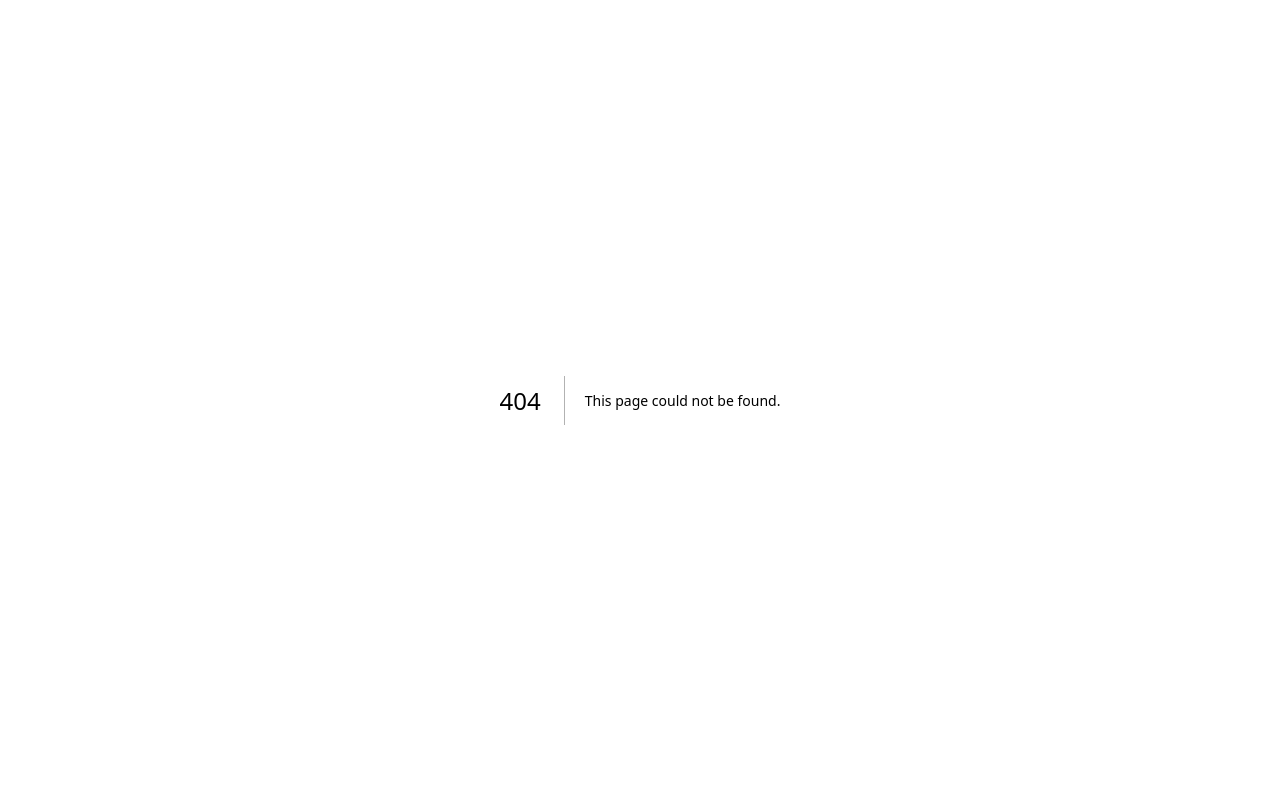
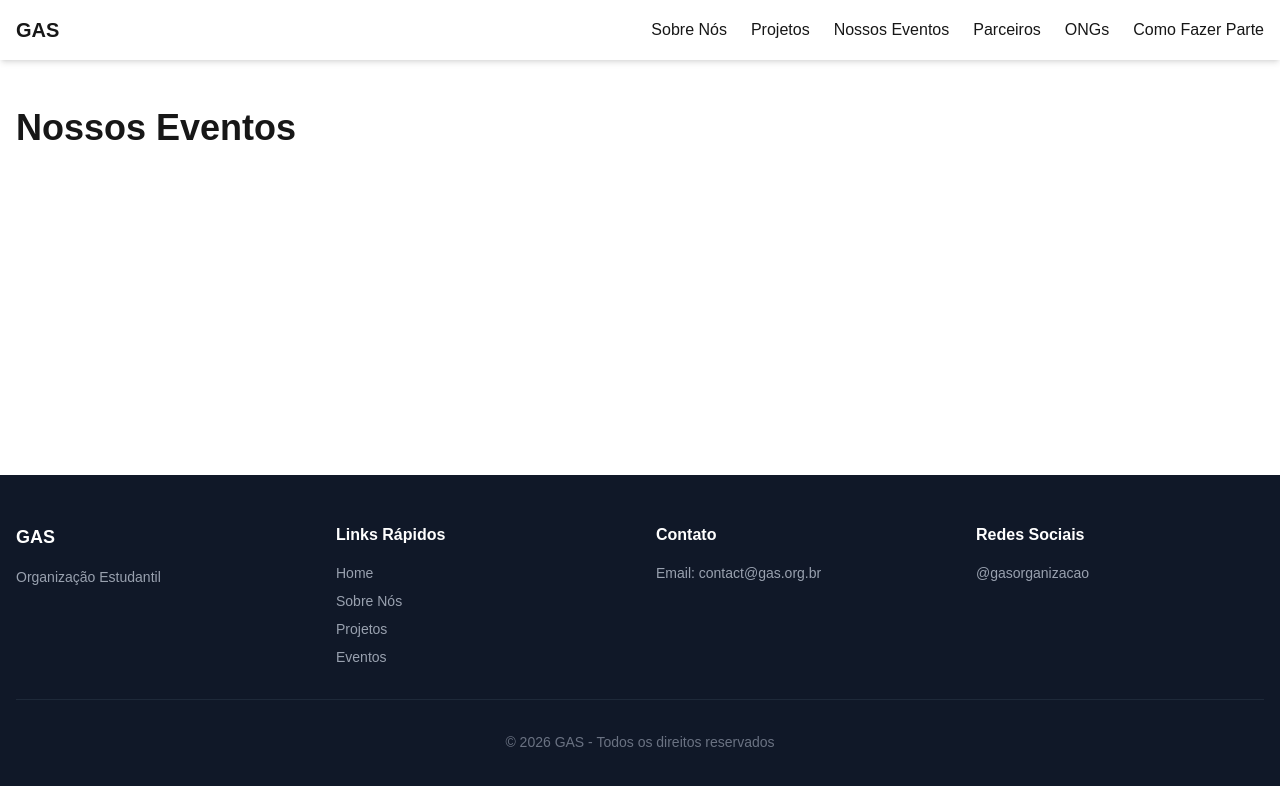
Before and after one commit to InsperCodeJr/gasinsper, a Next.js app: page /eventos in a window 1280 px wide. Before the commit this address had no page. Shown: the top 786 px of the page. Built offline with nearby package versions, Linux system fonts and the light colour scheme.

Commit message:
feat: add header and footer components, update layout and create new pages

```diff
--- /dev/null
+++ b/app/como-fazer-parte/page.tsx
@@ -0,0 +1,8 @@
+export default function ComoFazerParte() {
+  return (
+    <div className="max-w-7xl mx-auto px-4 py-12">
+      <h1 className="text-4xl font-bold mb-6">Como Fazer Parte</h1>
+      {/* Conteúdo da página será adicionado aqui */}
+    </div>
+  )
+}
--- /dev/null
+++ b/app/eventos/page.tsx
@@ -0,0 +1,8 @@
+export default function Eventos() {
+  return (
+    <div className="max-w-7xl mx-auto px-4 py-12">
+      <h1 className="text-4xl font-bold mb-6">Nossos Eventos</h1>
+      {/* Conteúdo da página será adicionado aqui */}
+    </div>
+  )
+}
--- a/app/layout.tsx
+++ b/app/layout.tsx
@@ -1,6 +1,8 @@
 import type { Metadata } from "next";
 import { Geist, Geist_Mono } from "next/font/google";
 import "./globals.css";
+import Header from "@/components/Header";
+import Footer from "@/components/Footer";
 
 const geistSans = Geist({
   variable: "--font-geist-sans",
@@ -13,8 +15,8 @@ const geistMono = Geist_Mono({
 });
 
 export const metadata: Metadata = {
-  title: "Create Next App",
-  description: "Generated by create next app",
+  title: "GAS - Organização Estudantil",
+  description: "Site institucional da Organização Estudantil GAS",
 };
 
 export default function RootLayout({
@@ -24,10 +26,14 @@ export default function RootLayout({
 }>) {
   return (
     <html
-      lang="en"
+      lang="pt-BR"
       className={`${geistSans.variable} ${geistMono.variable} h-full antialiased`}
     >
-      <body className="min-h-full flex flex-col">{children}</body>
+      <body className="min-h-full flex flex-col">
+        <Header />
+        <main className="flex-1">{children}</main>
+        <Footer />
+      </body>
     </html>
   );
 }
--- /dev/null
+++ b/app/ongs/page.tsx
@@ -0,0 +1,8 @@
+export default function ONGs() {
+  return (
+    <div className="max-w-7xl mx-auto px-4 py-12">
+      <h1 className="text-4xl font-bold mb-6">ONGs</h1>
+      {/* Conteúdo da página será adicionado aqui */}
+    </div>
+  )
+}
--- a/app/page.tsx
+++ b/app/page.tsx
@@ -1,65 +1,8 @@
-import Image from "next/image";
-
 export default function Home() {
   return (
-    <div className="flex flex-col flex-1 items-center justify-center bg-zinc-50 font-sans dark:bg-black">
-      <main className="flex flex-1 w-full max-w-3xl flex-col items-center justify-between py-32 px-16 bg-white dark:bg-black sm:items-start">
-        <Image
-          className="dark:invert"
-          src="/next.svg"
-          alt="Next.js logo"
-          width={100}
-          height={20}
-          priority
-        />
-        <div className="flex flex-col items-center gap-6 text-center sm:items-start sm:text-left">
-          <h1 className="max-w-xs text-3xl font-semibold leading-10 tracking-tight text-black dark:text-zinc-50">
-            To get started, edit the page.tsx file.
-          </h1>
-          <p className="max-w-md text-lg leading-8 text-zinc-600 dark:text-zinc-400">
-            Looking for a starting point or more instructions? Head over to{" "}
-            <a
-              href="https://vercel.com/templates?framework=next.js&utm_source=create-next-app&utm_medium=appdir-template-tw&utm_campaign=create-next-app"
-              className="font-medium text-zinc-950 dark:text-zinc-50"
-            >
-              Templates
-            </a>{" "}
-            or the{" "}
-            <a
-              href="https://nextjs.org/learn?utm_source=create-next-app&utm_medium=appdir-template-tw&utm_campaign=create-next-app"
-              className="font-medium text-zinc-950 dark:text-zinc-50"
-            >
-              Learning
-            </a>{" "}
-            center.
-          </p>
-        </div>
-        <div className="flex flex-col gap-4 text-base font-medium sm:flex-row">
-          <a
-            className="flex h-12 w-full items-center justify-center gap-2 rounded-full bg-foreground px-5 text-background transition-colors hover:bg-[#383838] dark:hover:bg-[#ccc] md:w-[158px]"
-            href="https://vercel.com/new?utm_source=create-next-app&utm_medium=appdir-template-tw&utm_campaign=create-next-app"
-            target="_blank"
-            rel="noopener noreferrer"
-          >
-            <Image
-              className="dark:invert"
-              src="/vercel.svg"
-              alt="Vercel logomark"
-              width={16}
-              height={16}
-            />
-            Deploy Now
-          </a>
-          <a
-            className="flex h-12 w-full items-center justify-center rounded-full border border-solid border-black/[.08] px-5 transition-colors hover:border-transparent hover:bg-black/[.04] dark:border-white/[.145] dark:hover:bg-[#1a1a1a] md:w-[158px]"
-            href="https://nextjs.org/docs?utm_source=create-next-app&utm_medium=appdir-template-tw&utm_campaign=create-next-app"
-            target="_blank"
-            rel="noopener noreferrer"
-          >
-            Documentation
-          </a>
-        </div>
-      </main>
+    <div className="max-w-7xl mx-auto px-4 py-12">
+      <h1 className="text-4xl font-bold mb-6">Página Inicial</h1>
+      {/* Conteúdo da página inicial será adicionado aqui */}
     </div>
-  );
+  )
 }
--- /dev/null
+++ b/app/parceiros/page.tsx
@@ -0,0 +1,8 @@
+export default function Parceiros() {
+  return (
+    <div className="max-w-7xl mx-auto px-4 py-12">
+      <h1 className="text-4xl font-bold mb-6">Parceiros</h1>
+      {/* Conteúdo da página será adicionado aqui */}
+    </div>
+  )
+}
--- /dev/null
+++ b/app/projetos/page.tsx
@@ -0,0 +1,8 @@
+export default function Projetos() {
+  return (
+    <div className="max-w-7xl mx-auto px-4 py-12">
+      <h1 className="text-4xl font-bold mb-6">Projetos</h1>
+      {/* Conteúdo da página será adicionado aqui */}
+    </div>
+  )
+}
--- /dev/null
+++ b/app/sobre-nos/page.tsx
@@ -0,0 +1,8 @@
+export default function SobreNos() {
+  return (
+    <div className="max-w-7xl mx-auto px-4 py-12">
+      <h1 className="text-4xl font-bold mb-6">Sobre Nós</h1>
+      {/* Conteúdo da página será adicionado aqui */}
+    </div>
+  )
+}
--- /dev/null
+++ b/components/Footer.tsx
@@ -0,0 +1,51 @@
+export default function Footer() {
+  return (
+    <footer className="bg-gray-900 text-white mt-16">
+      <div className="max-w-7xl mx-auto px-4 py-12">
+        <div className="grid grid-cols-4 gap-8 mb-8">
+          {/* Logo Section */}
+          <div>
+            <h3 className="font-bold text-lg mb-4">GAS</h3>
+            <p className="text-gray-400 text-sm">
+              Organização Estudantil
+            </p>
+          </div>
+
+          {/* Quick Links */}
+          <div>
+            <h4 className="font-semibold mb-4">Links Rápidos</h4>
+            <ul className="space-y-2 text-sm text-gray-400">
+              <li><a href="/" className="hover:text-white">Home</a></li>
+              <li><a href="/sobre-nos" className="hover:text-white">Sobre Nós</a></li>
+              <li><a href="/projetos" className="hover:text-white">Projetos</a></li>
+              <li><a href="/eventos" className="hover:text-white">Eventos</a></li>
+            </ul>
+          </div>
+
+          {/* Contact */}
+          <div>
+            <h4 className="font-semibold mb-4">Contato</h4>
+            <p className="text-sm text-gray-400">
+              Email: contact@gas.org.br
+            </p>
+          </div>
+
+          {/* Social Media */}
+          <div>
+            <h4 className="font-semibold mb-4">Redes Sociais</h4>
+            <p className="text-sm text-gray-400">
+              @gasorganizacao
+            </p>
+          </div>
+        </div>
+
+        {/* Copyright */}
+        <div className="border-t border-gray-800 pt-8">
+          <p className="text-center text-sm text-gray-500">
+            © 2026 GAS - Todos os direitos reservados
+          </p>
+        </div>
+      </div>
+    </footer>
+  )
+}
--- /dev/null
+++ b/components/Header.tsx
@@ -0,0 +1,38 @@
+'use client'
+
+import Link from 'next/link'
+
+export default function Header() {
+  return (
+    <header className="sticky top-0 z-50 bg-white shadow-md">
+      <nav className="max-w-7xl mx-auto px-4 py-4 flex items-center justify-between">
+        {/* Logo */}
+        <Link href="/" className="font-bold text-xl">
+          GAS
+        </Link>
+
+        {/* Navigation Menu */}
+        <ul className="flex gap-6 items-center">
+          <li>
+            <Link href="/sobre-nos">Sobre Nós</Link>
+          </li>
+          <li>
+            <Link href="/projetos">Projetos</Link>
+          </li>
+          <li>
+            <Link href="/eventos">Nossos Eventos</Link>
+          </li>
+          <li>
+            <Link href="/parceiros">Parceiros</Link>
+          </li>
+          <li>
+            <Link href="/ongs">ONGs</Link>
+          </li>
+          <li>
+            <Link href="/como-fazer-parte">Como Fazer Parte</Link>
+          </li>
+        </ul>
+      </nav>
+    </header>
+  )
+}
```
